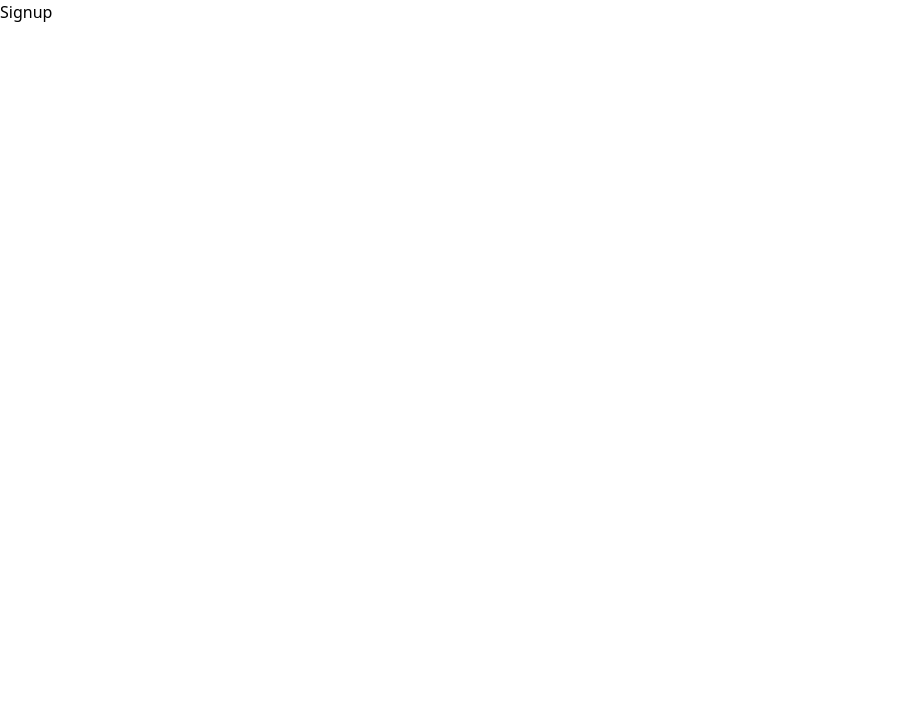
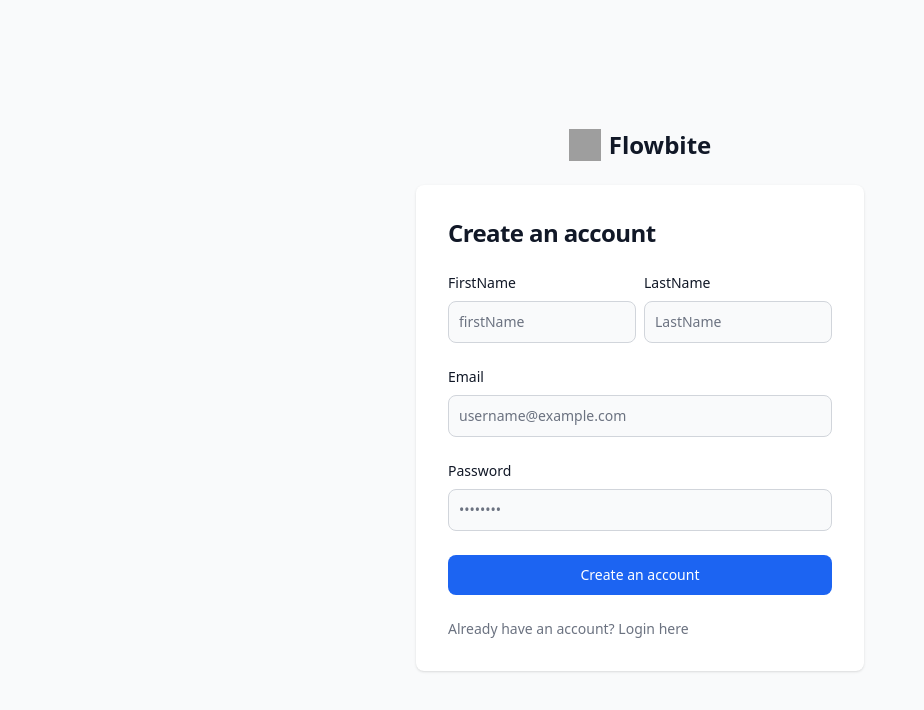
Before and after one commit to sahil-mane/todo-frontend, a React (Vite) app: page /signup in a window 1280 px wide. Shown: the top 710 px of the page, without its empty margins (0-924 px from the left). Built offline with nearby package versions, Linux system fonts and the light colour scheme; grey boxes are pictures that could not be loaded.

Commit message:
my fourth commit in 13/12/2024

```diff
--- a/src/pages/dashboard/Dashboard.jsx
+++ b/src/pages/dashboard/Dashboard.jsx
@@ -1,9 +1,97 @@
-import React from 'react'
+import React from "react";
+import { Link } from "react-router-dom";
 
 const Dashboard = () => {
   return (
-    <div>Dashboard</div>
-  )
-}
+    <>
+      <nav className="bg-white border-gray-200 dark:bg-gray-900">
+        <div className="max-w-screen-xl flex flex-wrap items-center justify-between mx-auto p-4">
+          <Link
+            href="https://flowbite.com/"
+            className="flex items-center space-x-3 rtl:space-x-reverse"
+          >
+            <img
+              src="https://flowbite.com/docs/images/logo.svg"
+              className="h-8"
+              alt="Flowbite Logo"
+            />
+            <span className="self-center text-2xl font-semibold whitespace-nowrap dark:text-white">
+              Flowbite
+            </span>
+          </Link>
+          <button
+            data-collapse-toggle="navbar-default"
+            type="button"
+            className="inline-flex items-center p-2 w-10 h-10 justify-center text-sm text-gray-500 rounded-lg md:hidden hover:bg-gray-100 focus:outline-none focus:ring-2 focus:ring-gray-200 dark:text-gray-400 dark:hover:bg-gray-700 dark:focus:ring-gray-600"
+            aria-controls="navbar-default"
+            aria-expanded="false"
+          >
+            <span className="sr-only">Open main menu</span>
+            <svg
+              className="w-5 h-5"
+              aria-hidden="true"
+              xmlns="http://www.w3.org/2000/svg"
+              fill="none"
+              viewBox="0 0 17 14"
+            >
+              <path
+                stroke="currentColor"
+                stroke-linecap="round"
+                stroke-linejoin="round"
+                stroke-width="2"
+                d="M1 1h15M1 7h15M1 13h15"
+              />
+            </svg>
+          </button>
+          <div className="hidden w-full md:block md:w-auto" id="navbar-default">
+            <ul className="font-medium flex flex-col p-4 md:p-0 mt-4 border border-gray-100 rounded-lg bg-gray-50 md:flex-row md:space-x-8 rtl:space-x-reverse md:mt-0 md:border-0 md:bg-white dark:bg-gray-800 md:dark:bg-gray-900 dark:border-gray-700">
+              <li>
+                <Link
+                  href="#"
+                  className="block py-2 px-3 text-white bg-blue-700 rounded md:bg-transparent md:text-blue-700 md:p-0 dark:text-white md:dark:text-blue-500"
+                  aria-current="page"
+                >
+                  Home
+                </Link>
+              </li>
+              <li>
+                <Link
+                  href="#"
+                  className="block py-2 px-3 text-gray-900 rounded hover:bg-gray-100 md:hover:bg-transparent md:border-0 md:hover:text-blue-700 md:p-0 dark:text-white md:dark:hover:text-blue-500 dark:hover:bg-gray-700 dark:hover:text-white md:dark:hover:bg-transparent"
+                >
+                  About
+                </Link>
+              </li>
+              <li>
+                <Link
+                  href="#"
+                  className="block py-2 px-3 text-gray-900 rounded hover:bg-gray-100 md:hover:bg-transparent md:border-0 md:hover:text-blue-700 md:p-0 dark:text-white md:dark:hover:text-blue-500 dark:hover:bg-gray-700 dark:hover:text-white md:dark:hover:bg-transparent"
+                >
+                  Services
+                </Link>
+              </li>
+              <li>
+                <Link
+                  href="#"
+                  className="block py-2 px-3 text-gray-900 rounded hover:bg-gray-100 md:hover:bg-transparent md:border-0 md:hover:text-blue-700 md:p-0 dark:text-white md:dark:hover:text-blue-500 dark:hover:bg-gray-700 dark:hover:text-white md:dark:hover:bg-transparent"
+                >
+                  Pricing
+                </Link>
+              </li>
+              <li>
+                <Link
+                  href="#"
+                  className="block py-2 px-3 text-gray-900 rounded hover:bg-gray-100 md:hover:bg-transparent md:border-0 md:hover:text-blue-700 md:p-0 dark:text-white md:dark:hover:text-blue-500 dark:hover:bg-gray-700 dark:hover:text-white md:dark:hover:bg-transparent"
+                >
+                  Contact
+                </Link>
+              </li>
+            </ul>
+          </div>
+        </div>
+      </nav>
+    </>
+  );
+};
 
-export default Dashboard
+export default Dashboard;
--- a/src/pages/signup/Signup.jsx
+++ b/src/pages/signup/Signup.jsx
@@ -1,9 +1,117 @@
-import React from 'react'
+import React from "react";
+import { Link } from "react-router-dom";
 
 const Signup = () => {
   return (
-    <div>Signup</div>
-  )
-}
+    <>
+      <section className="bg-gray-50 dark:bg-gray-900">
+        <div className="flex flex-col items-center justify-center px-6 py-8 mx-auto md:h-screen lg:py-0">
+          <a
+            href="#"
+            className="flex items-center mb-6 text-2xl font-semibold text-gray-900 dark:text-white"
+          >
+            <img
+              className="w-8 h-8 mr-2"
+              src="https://flowbite.s3.amazonaws.com/blocks/marketing-ui/logo.svg"
+              alt="logo"
+            />
+            Flowbite
+          </a>
+          <div className="w-full bg-white rounded-lg shadow dark:border md:mt-0 sm:max-w-md xl:p-0 dark:bg-gray-800 dark:border-gray-700">
+            <div className="p-6 space-y-4 md:space-y-6 sm:p-8">
+              <h1 className="text-xl font-bold leading-tight tracking-tight text-gray-900 md:text-2xl dark:text-white">
+                Create an account
+              </h1>
+              <form className="space-y-4 md:space-y-6" action="#">
+                <div className="flex gap-2">
+                  <div>
+                    <label
+                      htmlFor="firstName"
+                      className="block mb-2 text-sm font-medium text-gray-900 dark:text-white"
+                    >
+                      FirstName
+                    </label>
+                    <input
+                      type="text"
+                      name="firstName"
+                      id="firstName"
+                      className="bg-gray-50 border border-gray-300 text-gray-900 text-sm rounded-lg focus:ring-primary-600 focus:border-primary-600 block w-full p-2.5 dark:bg-gray-700 dark:border-gray-600 dark:placeholder-gray-400 dark:text-white dark:focus:ring-blue-500 dark:focus:border-blue-500"
+                      placeholder="firstName"
+                      required
+                    />
+                  </div>
+                  <div>
+                    <label
+                      htmlFor="LastName"
+                      className="block mb-2 text-sm font-medium text-gray-900 dark:text-white"
+                    >
+                      LastName
+                    </label>
+                    <input
+                      type="text"
+                      name="LastName"
+                      id="LastName"
+                      className="bg-gray-50 border border-gray-300 text-gray-900 text-sm rounded-lg focus:ring-primary-600 focus:border-primary-600 block w-full p-2.5 dark:bg-gray-700 dark:border-gray-600 dark:placeholder-gray-400 dark:text-white dark:focus:ring-blue-500 dark:focus:border-blue-500"
+                      placeholder="LastName"
+                      required
+                    />
+                  </div>
+                </div>
+                <div>
+                  <label
+                    htmlFor="email"
+                    className="block mb-2 text-sm font-medium text-gray-900 dark:text-white"
+                  >
+                    Email
+                  </label>
+                  <input
+                    type="email"
+                    name="email"
+                    id="email"
+                    placeholder="username@example.com"
+                    className="bg-gray-50 border border-gray-300 text-gray-900 text-sm rounded-lg focus:ring-primary-600 focus:border-primary-600 block w-full p-2.5 dark:bg-gray-700 dark:border-gray-600 dark:placeholder-gray-400 dark:text-white dark:focus:ring-blue-500 dark:focus:border-blue-500"
+                    required
+                  />
+                </div>
+                <div>
+                  <label
+                    for="password"
+                    className="block mb-2 text-sm font-medium text-gray-900 dark:text-white"
+                  >
+                    Password
+                  </label>
+                  <input
+                    type="password"
+                    name="password"
+                    id="password"
+                    placeholder="••••••••"
+                    className="bg-gray-50 border border-gray-300 text-gray-900 text-sm rounded-lg focus:ring-primary-600 focus:border-primary-600 block w-full p-2.5 dark:bg-gray-700 dark:border-gray-600 dark:placeholder-gray-400 dark:text-white dark:focus:ring-blue-500 dark:focus:border-blue-500"
+                    required
+                  />
+                </div>
 
-export default Signup
+                <button
+                  type="submit"
+                  className="w-full text-white bg-blue-600 hover:bg-blue-700 focus:ring-4 focus:outline-none focus:ring-blue-300 font-medium rounded-lg text-sm px-5 py-2.5 text-center dark:bg-blue-600 dark:hover:bg-blue-700 dark:focus:ring-blue-800"
+                >
+                  Create an account
+                </button>
+                <p className="text-sm font-light text-gray-500 dark:text-gray-400">
+                  Already have an account?{" "}
+                  <Link
+                    to="/login"
+                    className="font-medium text-primary-600 hover:underline dark:text-primary-500"
+                  >
+                    Login here
+                  </Link>
+                </p>
+              </form>
+            </div>
+          </div>
+        </div>
+      </section>
+    </>
+  );
+};
+
+export default Signup;
```
